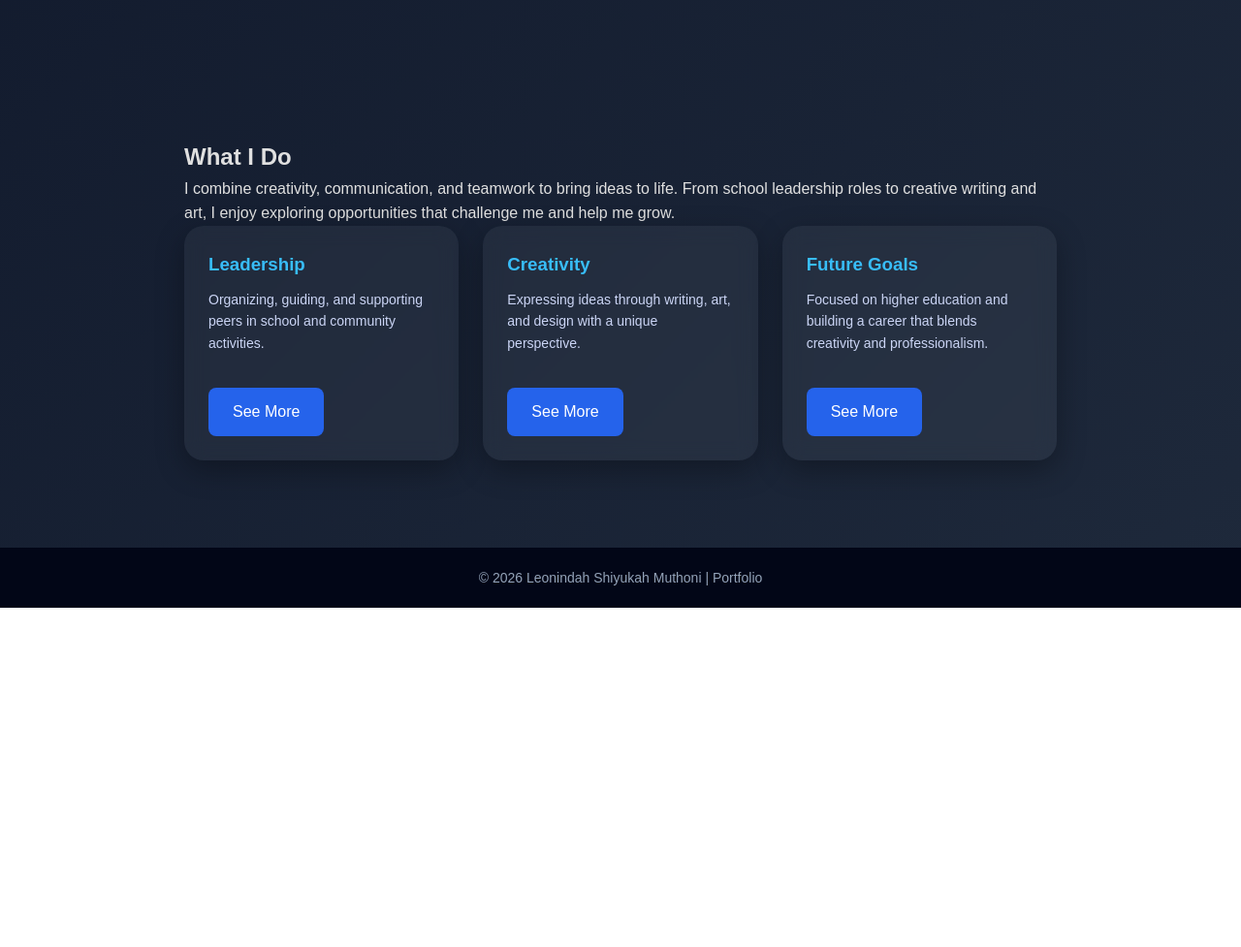
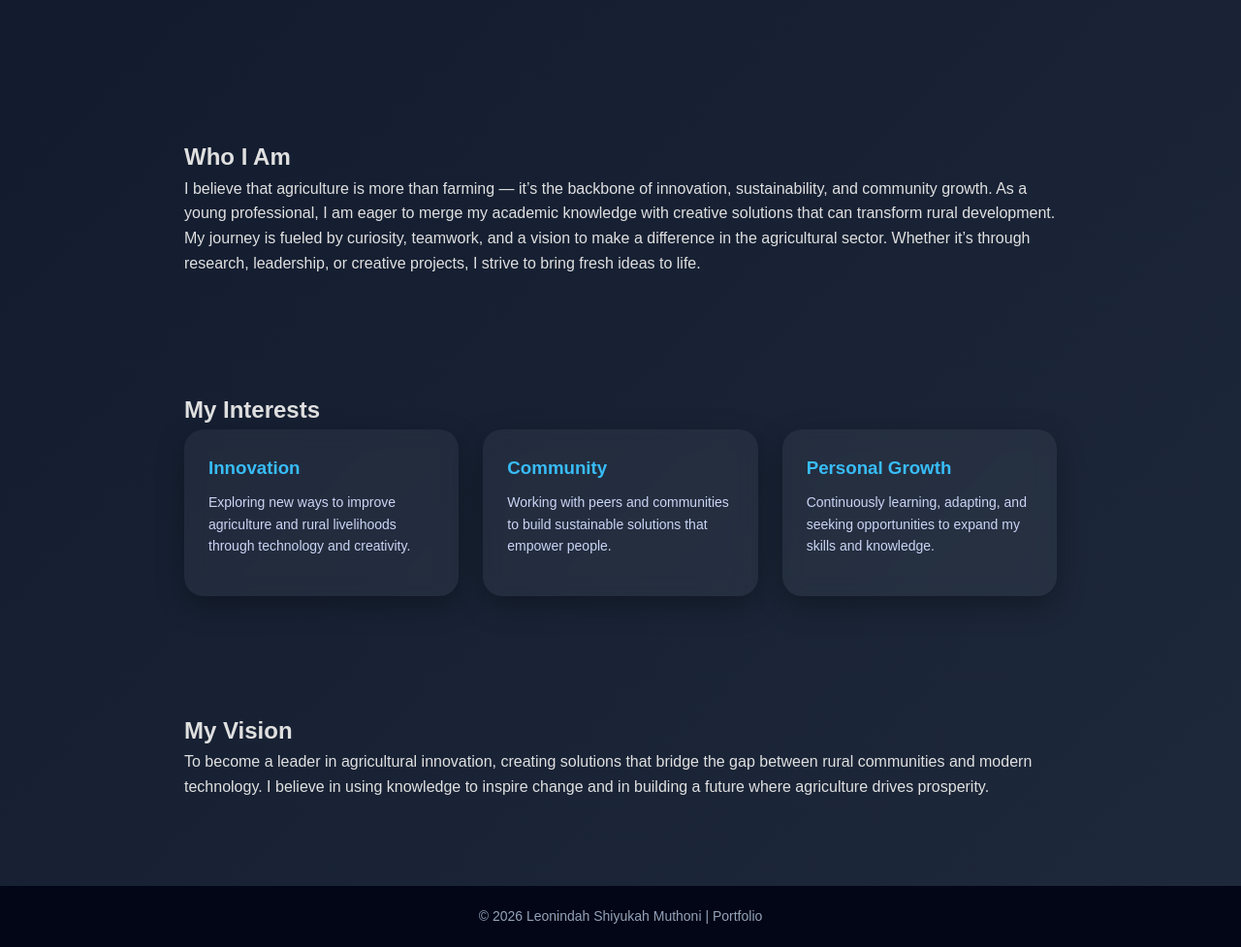
Before and after one commit to peaky221/Leonindah-Shiyukah-Portfolio, a plain HTML site: page index.html in a window 1280 px wide. Shown: the part 715-1692 px from the top of the page at 97% size. Before the commit the page ends 1342 px from the top, so only its background shows below. Drawn offline with Linux system fonts and the light colour scheme.

Commit message:
index.html

```diff
--- a/index.html
+++ b/index.html
@@ -17,32 +17,53 @@
     </div>
   </nav>
 
+  <!-- Hero Section -->
   <section class="hero">
-    <h1>Welcome, I'm <span>Leonindah</span></h1>
-    <p class="tagline">A passionate student, creative thinker, and future professional ready to make an impact.</p>
-    <a href="projects.html" class="btn">Explore My Work</a>
+    <h1>Hello, I'm <span>Leonindah</span></h1>
+    <p class="tagline">
+      A student of Agricultural Economics and Rural Development (AERD) with a passion for innovation and creativity.
+    </p>
   </section>
 
+  <!-- Introduction Section -->
   <section class="preview">
-    <h2>What I Do</h2>
-    <p>I combine creativity, communication, and teamwork to bring ideas to life. From school leadership roles to creative writing and art, I enjoy exploring opportunities that challenge me and help me grow.</p>
+    <h2>Who I Am</h2>
+    <p>
+      I believe that agriculture is more than farming — it’s the backbone of innovation, sustainability, and community growth.
+      As a young professional, I am eager to merge my academic knowledge with creative solutions that can transform rural development.
+    </p>
+    <p>
+      My journey is fueled by curiosity, teamwork, and a vision to make a difference in the agricultural sector.
+      Whether it’s through research, leadership, or creative projects, I strive to bring fresh ideas to life.
+    </p>
+  </section>
+
+  <!-- Interests Section -->
+  <section class="preview">
+    <h2>My Interests</h2>
     <div class="grid">
       <div class="card">
-        <h3>Leadership</h3>
-        <p>Organizing, guiding, and supporting peers in school and community activities.</p>
-        <a href="projects.html" class="btn">See More</a>
+        <h3>Innovation</h3>
+        <p>Exploring new ways to improve agriculture and rural livelihoods through technology and creativity.</p>
       </div>
       <div class="card">
-        <h3>Creativity</h3>
-        <p>Expressing ideas through writing, art, and design with a unique perspective.</p>
-        <a href="projects.html" class="btn">See More</a>
+        <h3>Community</h3>
+        <p>Working with peers and communities to build sustainable solutions that empower people.</p>
       </div>
       <div class="card">
-        <h3>Future Goals</h3>
-        <p>Focused on higher education and building a career that blends creativity and professionalism.</p>
-        <a href="projects.html" class="btn">See More</a>
+        <h3>Personal Growth</h3>
+        <p>Continuously learning, adapting, and seeking opportunities to expand my skills and knowledge.</p>
       </div>
     </div>
+  </section>
+
+  <!-- Vision Section -->
+  <section class="preview">
+    <h2>My Vision</h2>
+    <p>
+      To become a leader in agricultural innovation, creating solutions that bridge the gap between rural communities and modern technology.
+      I believe in using knowledge to inspire change and in building a future where agriculture drives prosperity.
+    </p>
   </section>
 
   <footer>
```
